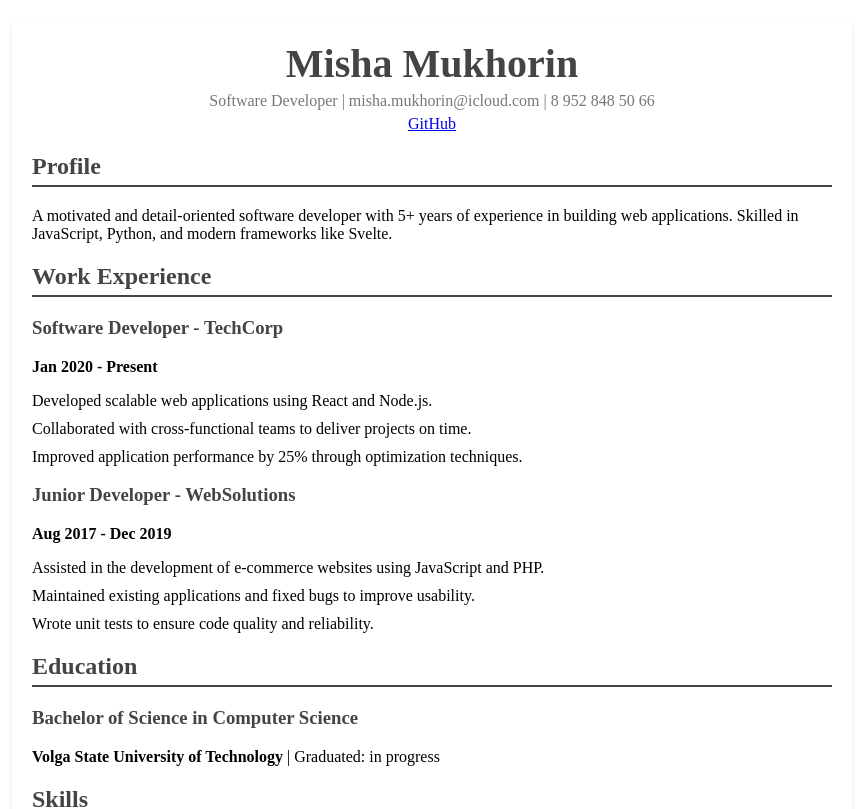
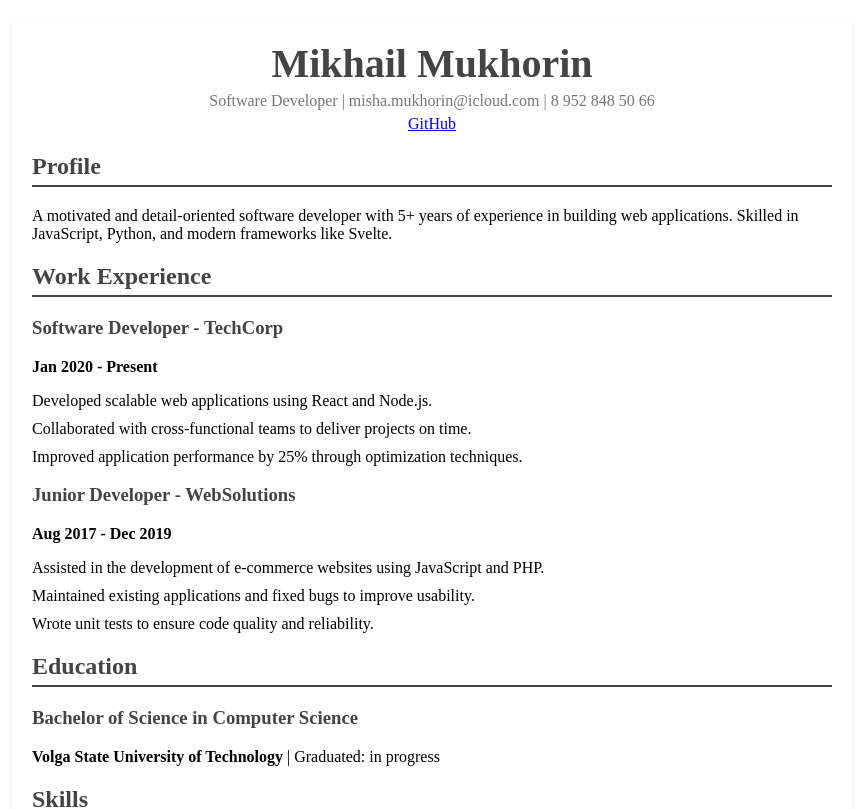
Before and after one commit to MishaMukhorin/cv, a SvelteKit app: page / in a window 1280 px wide. Shown: the top 809 px of the page, without its empty margins (208-1071 px from the left). Built offline with nearby package versions, Linux system fonts and the light colour scheme.

Commit message:
deploy: d38d4fb00c29438965fe0110932ad754f5e09efe

```diff
--- a/src/routes/+page.svelte
+++ b/src/routes/+page.svelte
@@ -72,7 +72,7 @@
 <div class="container">
   <!-- Header Section -->
   <div class="header">
-    <h1>Misha Mukhorin</h1>
+    <h1>Mikhail Mukhorin</h1>
     <p>Software Developer | misha.mukhorin@icloud.com | 8 952 848 50 66</p>
     <p><a href="https://github.com/MishaMukhorin" target="_blank">GitHub</a></p>
   </div>
```
